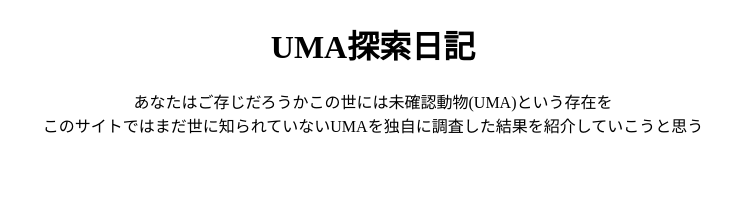
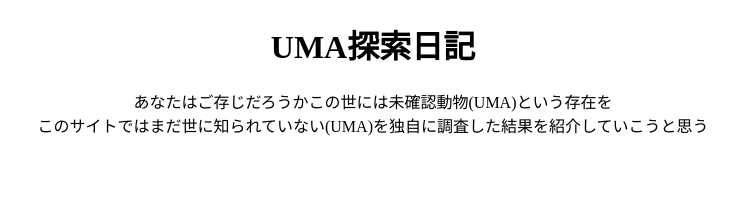
Before and after one commit to koki1124/web2-2, a plain HTML site: page index.html in a window 1280 px wide. Shown: the top 198 px of the page, 267-1012 px from the left. Drawn offline with Linux system fonts and the light colour scheme.

Commit message:
Update index.html

```diff
--- a/index.html
+++ b/index.html
@@ -7,7 +7,7 @@
   <body>
     <Center>
       <h1>UMA探索日記</h1>
-      <p>あなたはご存じだろうかこの世には未確認動物(UMA)という存在を<br>このサイトではまだ世に知られていないUMAを独自に調査した結果を紹介していこうと思う</p>
+      <p>あなたはご存じだろうかこの世には未確認動物(UMA)という存在を<br>このサイトではまだ世に知られていない(UMA)を独自に調査した結果を紹介していこうと思う</p>
       </Center>
 
     <h3>好きな食べ物</h1>
```
